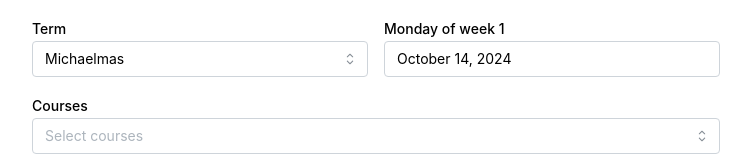
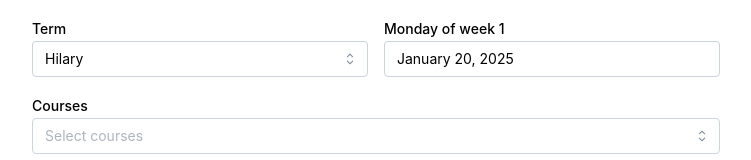
Before and after one commit to clemsys/oxford_cs_ics_generator, a React (Vite) app: page / in a window 1280 px wide. Shown: the top 160 px of the page, without its empty margins (264-1015 px from the left). Built offline with nearby package versions, Linux system fonts and the light colour scheme; no server answers.

Commit message:
update for HT$

```diff
--- a/src/CoursesSelection.tsx
+++ b/src/CoursesSelection.tsx
@@ -49,9 +49,9 @@ export const CoursesSelection = ({
   setSessions: (sessions: Session[]) => void;
 }) => {
   const [htmlContent, setHtmlContent] = useState<string>("");
-  const [date, setDate] = useState<Date | null>(new Date(2024, 9, 14));
+  const [date, setDate] = useState<Date | null>(new Date(2025, 0, 20));
   const [selectedTerm, setSelectedTerm] = useState<string | null>(
-    Object.keys(terms)[0],
+    Object.keys(terms)[1],
   );
   const [courses, setCourses] = useState<string[]>([]);
   const [selectedCourses, setSelectedCourses] = useState<string[]>([]);
```
